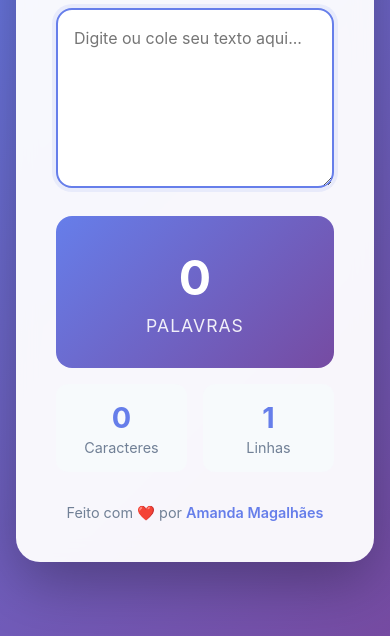
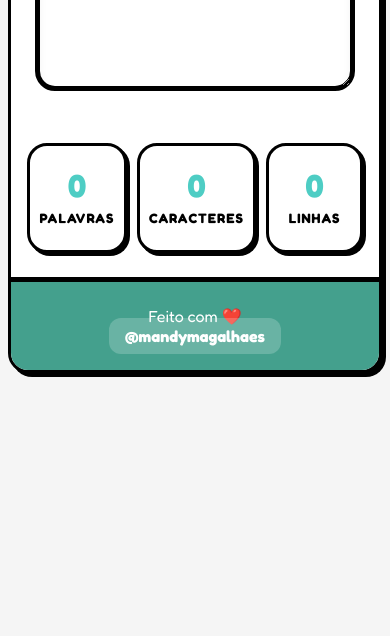
Before and after one commit to mandymagalhaes/contador-palavras-ts, a website built with Vite: page index.html in a window 390 px wide. Shown: the part 208-844 px from the top of the page. Built offline with nearby package versions, Linux system fonts and the light colour scheme.

Commit message:
feat: atualização do layout + desktop/mobile responsivo
- 3 botões stats lado a lado (desktop/mobile)
- Centraliza Caracteres
- Fix bordas h1 com border-radius interno
- Mobile sem corte (shadow/border finos)
- index.html reestruturado
- public/index.html removido
- main.ts otimizado

```diff
--- a/index.html
+++ b/index.html
@@ -1,43 +1,45 @@
 <!DOCTYPE html>
-<html lang="pt-BR">
+<html lang="pt-br">
 
 <head>
     <meta charset="UTF-8">
     <meta name="viewport" content="width=device-width, initial-scale=1.0">
-    <title>Word Counter Pro | TypeScript</title>
+    <title>Contador de Palavras</title>
     <link rel="stylesheet" href="./src/styles/app.css">
 </head>
 
 <body>
     <div class="container">
-        <h1>🧮 Word Counter Pro</h1>
+        <h1>Contador de Palavras</h1>
 
         <div class="input-area">
-            <textarea id="texto" placeholder="Digite ou cole seu texto aqui..." autofocus></textarea>
+            <textarea id="texto" placeholder="Digite seu texto aqui..."></textarea>
         </div>
 
-        <div class="result-card">
-            <div class="result-main" id="palavras">0</div>
-            <div class="result-label">Palavras</div>
-        </div>
+        <div class="result-card"></div>
 
         <div class="stats-grid">
             <div class="stat-item">
-                <div class="stat-value" id="caracteres">0</div>
+                <div id="palavras" class="stat-value">0</div>
+                <div class="stat-label">Palavras</div>
+            </div>
+            <div class="stat-item">
+                <div id="caracteres" class="stat-value">0</div>
                 <div class="stat-label">Caracteres</div>
             </div>
             <div class="stat-item">
-                <div class="stat-value" id="linhas">1</div>
+                <div id="linhas" class="stat-value">0</div>
                 <div class="stat-label">Linhas</div>
             </div>
         </div>
 
         <div class="footer">
-            Feito com ❤️ por <a href="https://github.com/mandymagalhaes" target="_blank">Amanda Magalhães</a>
+            <p>Feito com ❤️</p>
+            <a href="#">@mandymagalhaes</a>
         </div>
     </div>
 
-    <script type="module" src="./src/main.ts"></script>
+    <script type="module" src="/src/main.ts"></script>
 </body>
 
 </html>
--- a/src/main.ts
+++ b/src/main.ts
@@ -1,23 +1,16 @@
-import { WordCounter } from './modules/WordCounter.ts';
+const texto = document.getElementById('texto') as HTMLTextAreaElement;
+const palavrasEl = document.getElementById('palavras') as HTMLDivElement;
+const caracteresEl = document.getElementById('caracteres') as HTMLDivElement;
+const linhasEl = document.getElementById('linhas') as HTMLDivElement;
 
-const textareaElement = document.getElementById('texto') as HTMLTextAreaElement;
-const palavrasElement = document.getElementById('palavras') as HTMLElement;
-const caracteresElement = document.getElementById('caracteres') as HTMLElement;
-const linhasElement = document.getElementById('linhas') as HTMLElement;
+texto.addEventListener('input', () => {
+    const valor = texto.value;
 
-const counter = new WordCounter();
+    const palavras = valor.trim() ? valor.trim().split(/\s+/).length : 0;
+    const caracteres = valor.length;
+    const linhas = valor.split('\n').length;
 
-function atualizarInterface(): void {
-    const stats = counter.getEstatisticas();
-    palavrasElement.textContent = stats.palavras.toString();
-    caracteresElement.textContent = stats.caracteres.toString();
-    linhasElement.textContent = stats.linhas.toString();
-}
-
-textareaElement.addEventListener('input', (e: Event) => {
-    const target = e.target as HTMLTextAreaElement;
-    counter.atualizarTexto(target.value);
-    atualizarInterface();
+    palavrasEl.textContent = palavras.toString();
+    caracteresEl.textContent = caracteres.toString();
+    linhasEl.textContent = linhas.toString();
 });
-
-atualizarInterface();
--- a/src/styles/app.css
+++ b/src/styles/app.css
@@ -1,133 +1,214 @@
+@import url('https://fonts.googleapis.com/css2?family=Fredoka:wght@400;600;700&display=swap');
+
 * {
     margin: 0;
     padding: 0;
     box-sizing: border-box;
-    font-family: 'Inter', 'Segoe UI', sans-serif;
 }
 
 body {
-    background: linear-gradient(135deg, #667eea 0%, #764ba2 100%);
+    font-family: 'Fredoka', sans-serif;
+    background: whitesmoke;
     min-height: 100vh;
     display: flex;
     align-items: center;
     justify-content: center;
-    padding: 1rem;
+    padding: 2rem;
 }
 
 .container {
-    background: rgba(255, 255, 255, 0.95);
-    backdrop-filter: blur(10px);
-    padding: 2.5rem;
-    border-radius: 24px;
-    box-shadow: 0 20px 60px rgba(0, 0, 0, 0.3);
-    max-width: 600px;
+    background: white;
+    padding: 0;
+    border: 6px solid #000000;
+    border-radius: 25px;
+    max-width: 650px;
     width: 100%;
-    animation: fadeIn 0.5s ease-in;
+    box-shadow: 15px 15px 0 #000000;
+    margin: 0 auto;
+    overflow: hidden;
+    transform: translateZ(0);
 }
 
-@keyframes fadeIn {
-    from {
-        opacity: 0;
-        transform: translateY(-20px);
+@keyframes float {
+
+    0%,
+    100% {
+        transform: translateY(0px);
     }
 
-    to {
-        opacity: 1;
-        transform: translateY(0);
+    50% {
+        transform: translateY(-8px);
     }
 }
 
 h1 {
-    color: #2d3748;
-    font-size: 2rem;
-    margin-bottom: 1.5rem;
+    font-size: 2.5rem;
+    font-weight: 700;
+    color: white;
+    background: #4ECDC4;
     text-align: center;
+    padding: 2rem 1.5rem;
+    margin: 0;
+    text-transform: uppercase;
+    letter-spacing: 3px;
+    text-shadow: 3px 3px 0 rgba(0, 0, 0, 0.2);
+    border-radius: 19px 19px 0 0;
 }
 
 .input-area {
-    position: relative;
-    margin-bottom: 1.5rem;
+    padding: 2rem;
+    background: white;
 }
 
 textarea {
     width: 100%;
-    min-height: 180px;
-    padding: 1rem;
-    border: 2px solid #e2e8f0;
-    border-radius: 16px;
-    font-size: 16px;
-    line-height: 1.6;
+    min-height: 200px;
+    padding: 1.5rem;
+    border: 5px solid #000000;
+    border-radius: 20px;
+    font-size: 18px;
+    font-family: 'Fredoka', sans-serif;
     resize: vertical;
-    transition: border-color 0.3s, box-shadow 0.3s;
+    background: white;
+    box-shadow: inset 0 4px 8px rgba(0, 0, 0, 0.05);
+    transition: all 0.3s;
 }
 
 textarea:focus {
     outline: none;
-    border-color: #667eea;
-    box-shadow: 0 0 0 4px rgba(102, 126, 234, 0.1);
+    border-color: #4ECDC4;
+    box-shadow: 0 10px 25px rgba(78, 205, 196, 0.2);
 }
 
 .result-card {
-    background: linear-gradient(135deg, #667eea, #764ba2);
-    padding: 2rem;
-    border-radius: 16px;
-    text-align: center;
-    color: white;
-    margin-bottom: 1rem;
+    background: white;
+    padding: 0;
+    border: none;
+    margin: 0;
 }
 
-.result-main {
+.stats-grid {
+    display: grid;
+    grid-template-columns: repeat(3, 1fr);
+    padding: 2.5rem 2rem 2rem;
+    gap: 1.5rem;
+    background: white;
+}
+
+.stat-item {
+    background: white;
+    padding: 2.5rem 1rem;
+    text-align: center;
+    border: 5px solid #000000;
+    border-radius: 20px;
+    box-shadow: 6px 6px 0 #000000;
+    width: 100%;
+    transition: all 0.3s;
+}
+
+
+.stat-item:hover {
+    transform: translateY(-6px);
+    box-shadow: 10px 10px 0 #000000;
+}
+
+.stat-value {
     font-size: 3rem;
     font-weight: 700;
-    margin-bottom: 0.5rem;
+    color: #4ECDC4;
+    line-height: 1;
 }
 
-.result-label {
+.stat-label {
+    color: #000000;
     font-size: 1.1rem;
-    opacity: 0.9;
+    font-weight: 700;
+    margin-top: 0.5rem;
     text-transform: uppercase;
     letter-spacing: 1px;
 }
 
-.stats-grid {
-    display: grid;
-    grid-template-columns: repeat(2, 1fr);
-    gap: 1rem;
-    margin-top: 1rem;
-}
-
-.stat-item {
-    background: #f7fafc;
-    padding: 1rem;
-    border-radius: 12px;
-    text-align: center;
-}
-
-.stat-value {
-    font-size: 1.8rem;
-    font-weight: 700;
-    color: #667eea;
-}
-
-.stat-label {
-    font-size: 0.9rem;
-    color: #718096;
-    margin-top: 0.25rem;
-}
-
 .footer {
     text-align: center;
-    margin-top: 2rem;
-    color: #718096;
-    font-size: 0.9rem;
+    padding: 2rem;
+    background: #44A08D;
+    color: white;
+    font-size: 1rem;
+    border-top: 5px solid #000000;
 }
 
 .footer a {
-    color: #667eea;
+    color: white;
     text-decoration: none;
-    font-weight: 600;
+    font-weight: 700;
+    padding: 0.5rem 1rem;
+    border-radius: 12px;
+    background: rgba(255, 255, 255, 0.2);
+    transition: all 0.3s;
 }
 
 .footer a:hover {
-    text-decoration: underline;
+    background: white;
+    color: #44A08D;
+    transform: scale(1.05);
 }
+
+/* MOBILE OTIMIZADO */
+@media (max-width: 600px) {
+    body {
+        padding: 0.5rem;
+        padding-top: 2rem;
+        align-items: flex-start;
+    }
+
+    .container {
+        border-width: 3px;
+        box-shadow: 4px 4px 0 #000000;
+        border-radius: 20px;
+        margin: 0;
+        max-width: 100%;
+        width: 100vw;
+        box-sizing: border-box;
+        animation: none;
+    }
+
+    h1 {
+        font-size: 1.6rem;
+        padding: 1.2rem 1rem;
+        border-radius: 17px 17px 0 0;
+    }
+
+    .stats-grid {
+        grid-template-columns: repeat(3, 1fr);
+        gap: 0.6rem;
+        padding: 1.5rem 1rem 1.5rem;
+    }
+
+    .stat-item {
+        padding: 1.5rem 0.6rem;
+        border-width: 3px;
+        box-shadow: 3px 3px 0 #000000;
+        max-width: none;
+    }
+
+    .stat-value {
+        font-size: 2rem;
+    }
+
+    .stat-label {
+        font-size: 0.85rem;
+    }
+
+    textarea {
+        font-size: 16px;
+        min-height: 140px;
+    }
+
+    .input-area {
+        padding: 1.5rem;
+    }
+
+    .footer {
+        padding: 1.5rem 1rem;
+    }
+}
```
Also changed, not shown: public/index.html (deleted, +0 -43 lines).
